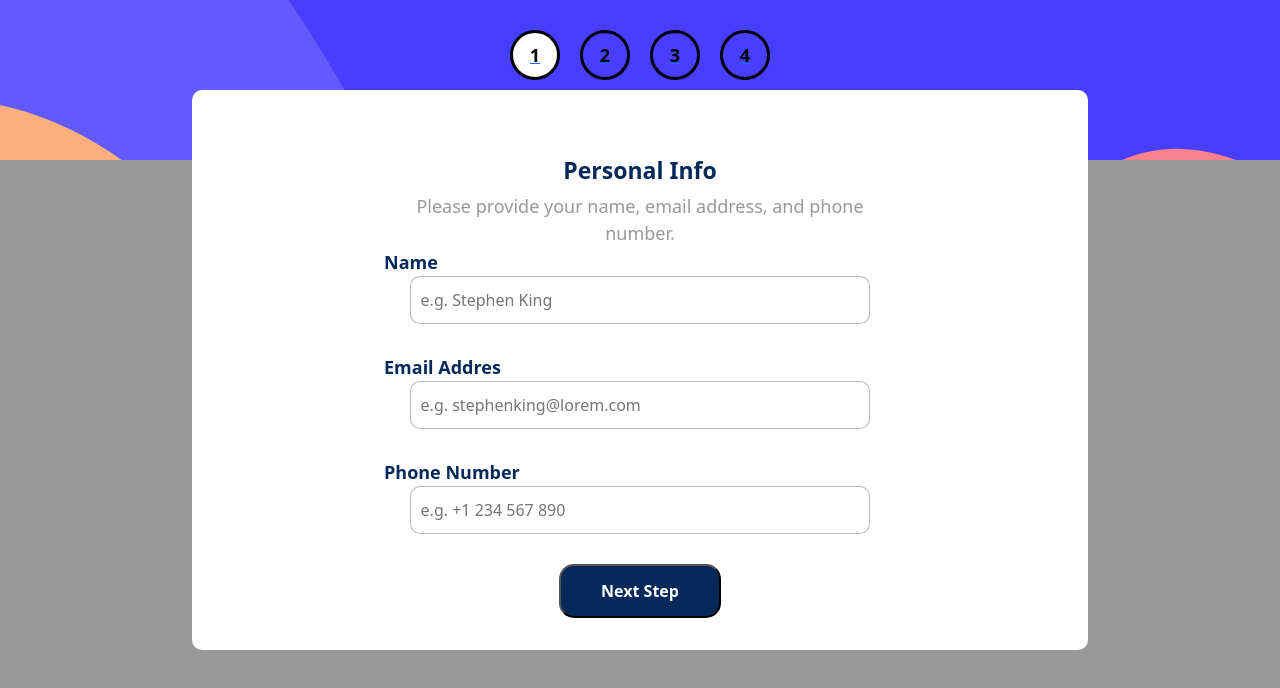
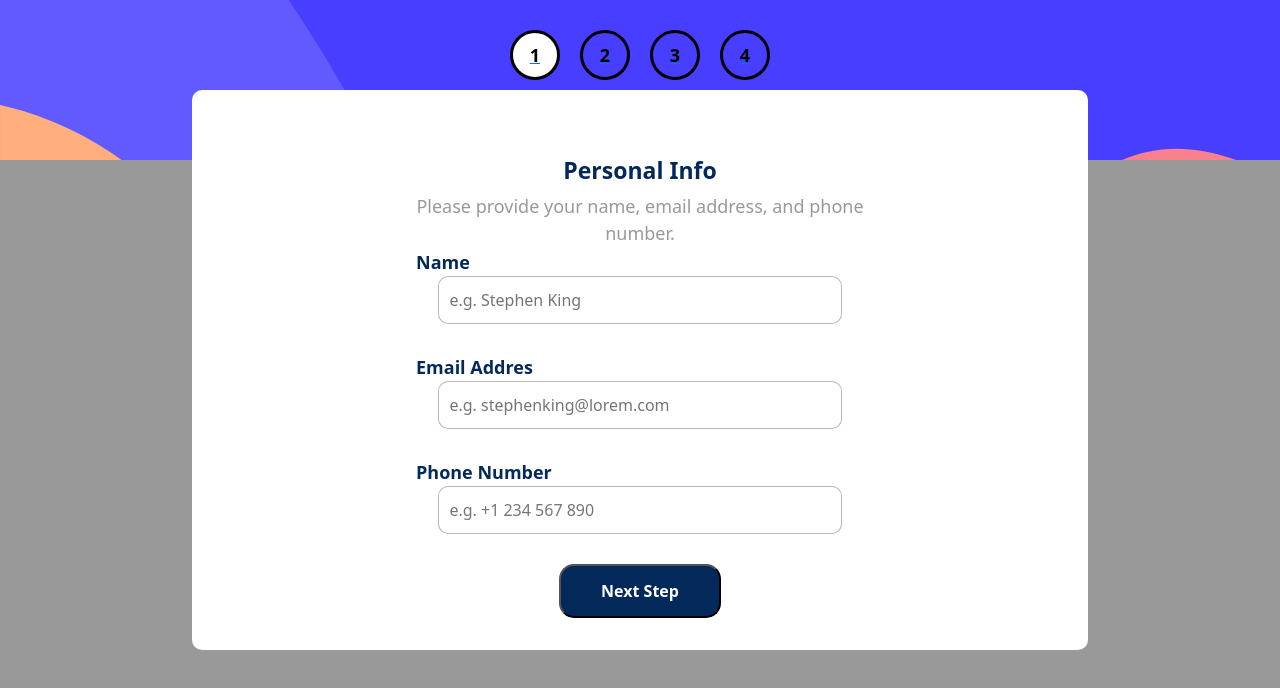
Before and after one commit to darlanbbs/MultiStep, a React (Vite) app: page / in a window 1280 px wide. Shown: the top 688 px of the page. Built offline with nearby package versions, Linux system fonts and the light colour scheme.

Commit message:
Update style.ts

```diff
--- a/src/components/Theme/style.ts
+++ b/src/components/Theme/style.ts
@@ -6,6 +6,8 @@ export const Container = styled.div`
   background-color: #fff;
   color: #000;
   border-radius: 20px;
+  width: 75%;
+  max-height: 70vh;
   width: 52vw;
   min-height: 62vh;
   display: flex;
@@ -14,7 +16,6 @@ export const Container = styled.div`
   @media ${device.laptop} {
     justify-content: center;
     border-radius: 10px;
-    height:70vh;
     width: 70vw;
     margin-top:90px;
   }
@@ -22,14 +23,14 @@ export const Container = styled.div`
     height:95vh;
     width: 85vw;
   }
+
 `;
 
 export const Area = styled.div`
-  margin:0 auto;
-  height:70vh
+  height:70vh;
   display: flex;
+  justify-content: center;
   align-items: center;
-
   `;
 
 export const Steps = styled.div`
@@ -57,14 +58,10 @@ export const Sidebar = styled.div`
 export const Page = styled.div`
   display: flex;
   align-items: center;
-  width: 40vw;
-  height:70vh;
+  justify-content: center;
+  width: 35vw;
+  height:100%;
   flex-direction: column;
-  @media ${device.laptop} {
-
-
-
-   }
   `;
 
 export const step = styled.div`
@@ -88,7 +85,7 @@ display:none;
   position: absolute;
   top:0px;
   height: 20%;
-  width:100vw;
+  width:100%;
     background: url(/bg-sidebar-mobile.svg) ;
     background-size: 100%;
   }
```
